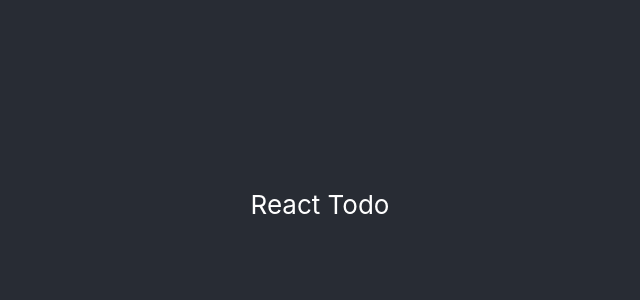
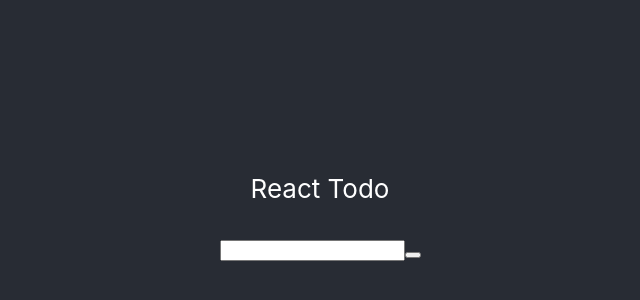
Before and after one commit to conuko/react-to-do-list, a React (Create React App) app: page / in a window 1280 px wide. Shown: the part 196-496 px from the top of the page, without its empty margins (320-960 px from the left). Built offline with nearby package versions, Linux system fonts and the light colour scheme.

Commit message:
add prop-types

```diff
--- a/package.json
+++ b/package.json
@@ -6,9 +6,11 @@
     "@testing-library/jest-dom": "^5.11.9",
     "@testing-library/react": "^11.2.3",
     "@testing-library/user-event": "^12.6.2",
+    "prop-types": "^15.7.2",
     "react": "^17.0.1",
     "react-dom": "^17.0.1",
     "react-scripts": "4.0.1",
+    "uuid": "^8.3.2",
     "web-vitals": "^0.2.4"
   },
   "scripts": {
--- a/src/App.js
+++ b/src/App.js
@@ -1,5 +1,6 @@
 import React, { useState } from 'react';
 import './App.css';
+import TodoForm from './components/TodoForm';
 
 function App () {
   const [todos, setTodos] = useState([]);
@@ -12,6 +13,7 @@ function App () {
     <div className="App">
       <header className="App-header">
         <p>React Todo</p>
+        <TodoForm addTodo={addTodo} />
       </header>
     </div>
   );
--- a/src/components/TodoForm.js
+++ b/src/components/TodoForm.js
@@ -1,6 +1,8 @@
 import React, { useState } from 'react';
+import uuid from 'uuid';
+import PropTypes from 'prop-types';
 
-function TodoForm () {
+function TodoForm ({ addTodo }) {
     const [todo, setTodo] = useState({
         id: "",
         task: "",
@@ -14,8 +16,17 @@ function TodoForm () {
         })
     }
 
+    const handleSubmit = (event) => {
+        event.preventDefault();
+        if (todo.task.trim()) {
+            addTodo({ ...todo, id: uuid.v4() });
+            // reset the task input
+            setTodo({ ...todo, task: ""});
+        }
+    }
+
     return (
-        <form>
+        <form onSubmit={handleSubmit}>
             <input
                 name="task"
                 type="text"
@@ -25,6 +36,11 @@ function TodoForm () {
             <button type="submit"/>
         </form>
     );
+
 }
 
+TodoForm.PropTypes = {
+    addTodo: PropTypes.func.isRequired
+};
+
 export default TodoForm;
```
Also changed, not shown: 1 other file (tests, documents, lock files or other folders).
